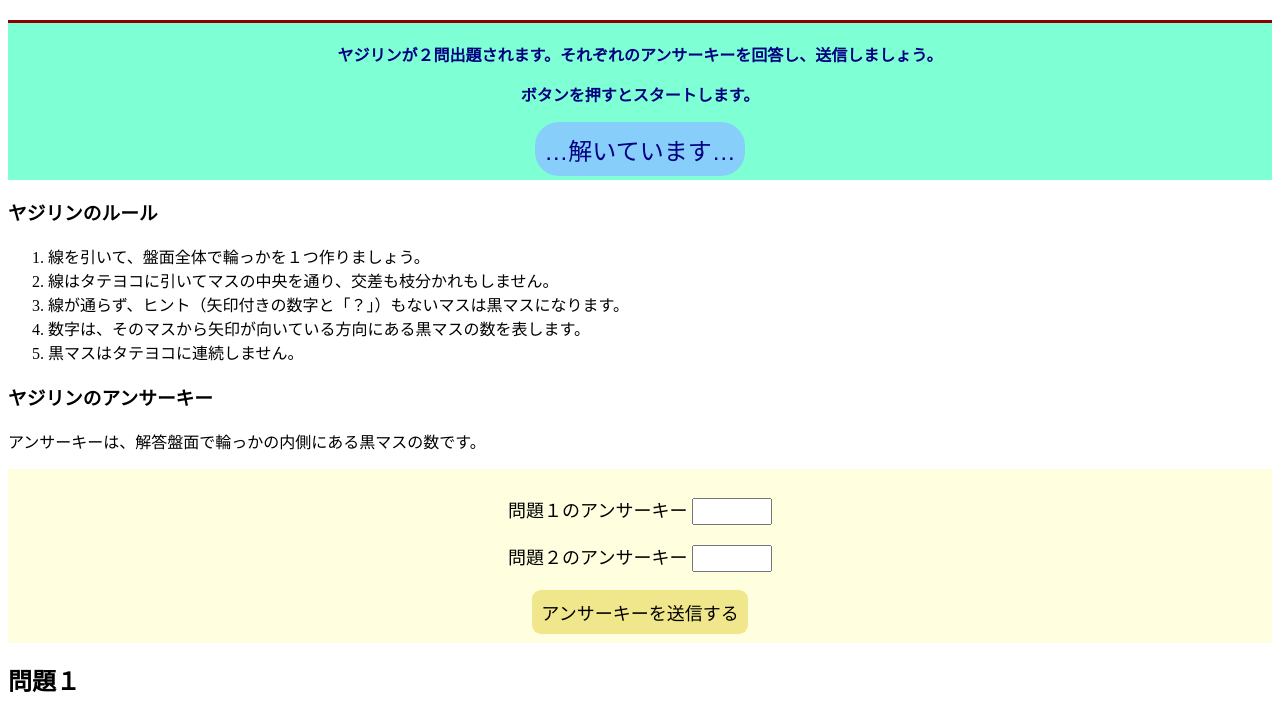
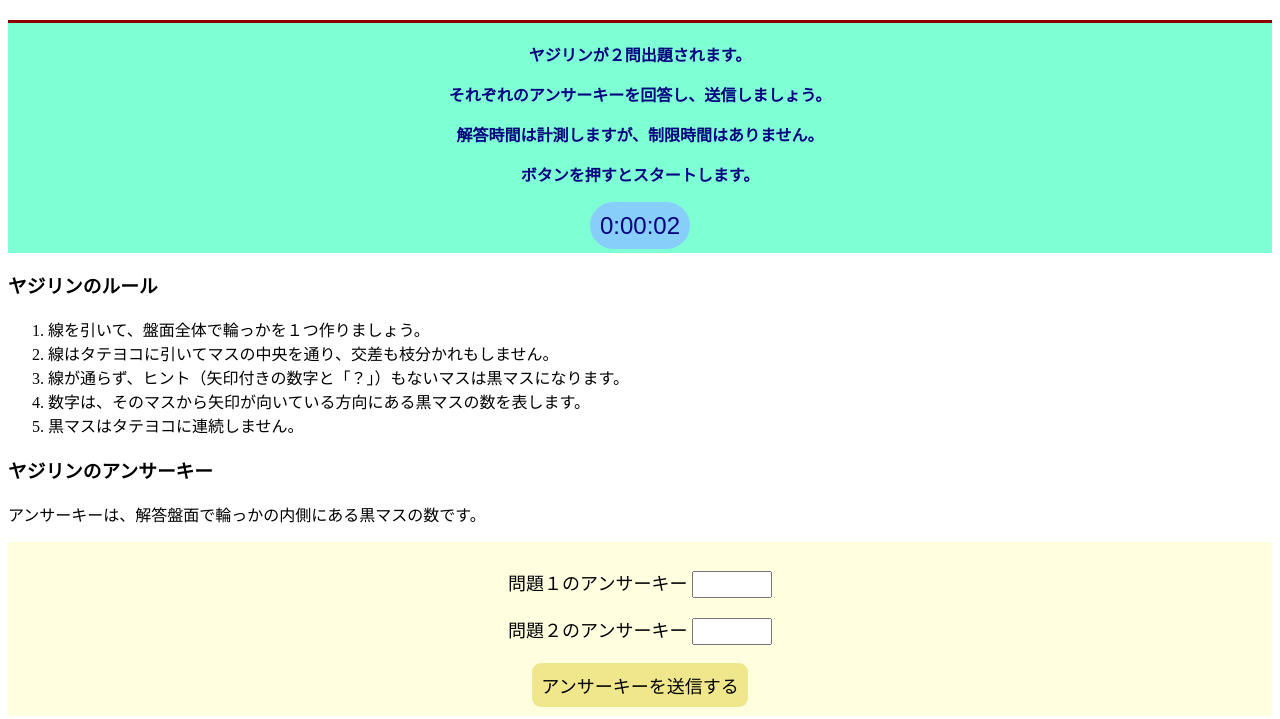
Before and after one commit to bay-puz/pseudo-contest, a plain HTML site: page docs/index.html in a window 1280 px wide. Both pictures are taken after a click on the button "大会を始める". Shown: the part 71-790 px from the top of the page. Drawn offline with Linux system fonts and the light colour scheme.

Commit message:
時間を計る

```diff
--- a/docs/index.html
+++ b/docs/index.html
@@ -11,13 +11,11 @@
         <h1>YPC -Yajilin Pseudo Contest-</h1>
     </header>
     <div class="description">
-        <p>
-            ヤジリンが２問出題されます。それぞれのアンサーキーを回答し、送信しましょう。
-        </p>
-        <p>
-            ボタンを押すとスタートします。
-        </p>
-        <button id="startContest">大会を始める</button>
+        <p>ヤジリンが２問出題されます。</p>
+        <p>それぞれのアンサーキーを回答し、送信しましょう。</p>
+        <p>解答時間は計測しますが、制限時間はありません。</p>
+        <p>ボタンを押すとスタートします。</p>
+        <button id="startButton">大会を始める</button>
     </div>
     <div class="rule">
         <p>
@@ -72,7 +70,10 @@
             正解数：<span id="count" class="resultMessage">0</span>問
         </p>
         <p>
-            得点：<span id="score" class="resultMessage">0</span>/<span id="scorePerfect">0</span>点
+            得点：<span id="score" class="resultMessage">0</span>点（<span id="scorePerfect">0</span>点）
+        </p>
+        <p>
+            時間：<span id="time" class="resultMessage">0:00:00</span>
         </p>
         <p>
             <a href="../">もう一度遊ぶ</a>
--- a/docs/js/main.js
+++ b/docs/js/main.js
@@ -1,15 +1,18 @@
 const NUM_PROBLEM = 2;
 
-var startButton = document.getElementById("startContest");
+var startButton = document.getElementById("startButton");
 startButton.addEventListener("click", startContest);
 
 var endButton = document.getElementById("endContest");
 endButton.addEventListener("click", endContest);
 
+var passSecond;
+
 function startContest(event) {
     startButton.disabled = true;
-    startButton.innerText = "…解いています…"
+    startButton.innerText = parseTime(0);
     startButton.classList.add("solving");
+    startTime();
     setProblem();
     while (true) {
         var hiddenProblems = document.getElementsByClassName("hiddenProblem");
@@ -19,9 +22,33 @@ function startContest(event) {
             break;
         }
     }
-};
+}
+
+function startTime() {
+    passSecond = 0;
+    timerId = setInterval(showTime, 1000);
+}
+
+function parseTime(timeSec) {
+    hour = Math.floor(timeSec/60/60);
+    minute = Math.floor(timeSec/60) % 60;
+    second = timeSec % 60;
+    minute = minute < 10 ? '0' + minute: minute;
+    second = second < 10 ? '0' + second: second;
+    return hour + ':' + minute + ':' + second;
+}
+
+function showTime() {
+    passSecond++;
+    startButton.innerText = parseTime(passSecond);
+}
+
+function stopTime() {
+    clearInterval(timerId);
+}
 
 function endContest(event) {
+    stopTime();
     var countCorrect = 0;
     var perfectScore = 0;
     var gettingScore = 0;
@@ -43,9 +70,11 @@ function endContest(event) {
         newBody.innerHTML += resultElement.outerHTML;
     }
     document.body = newBody;
+
     document.getElementById("count").innerText = countCorrect;
     document.getElementById("score").innerText = gettingScore;
     document.getElementById("scorePerfect").innerText = perfectScore;
+    document.getElementById("time").innerText = parseTime(passSecond);
 }
 
 function setProblem() {
```
